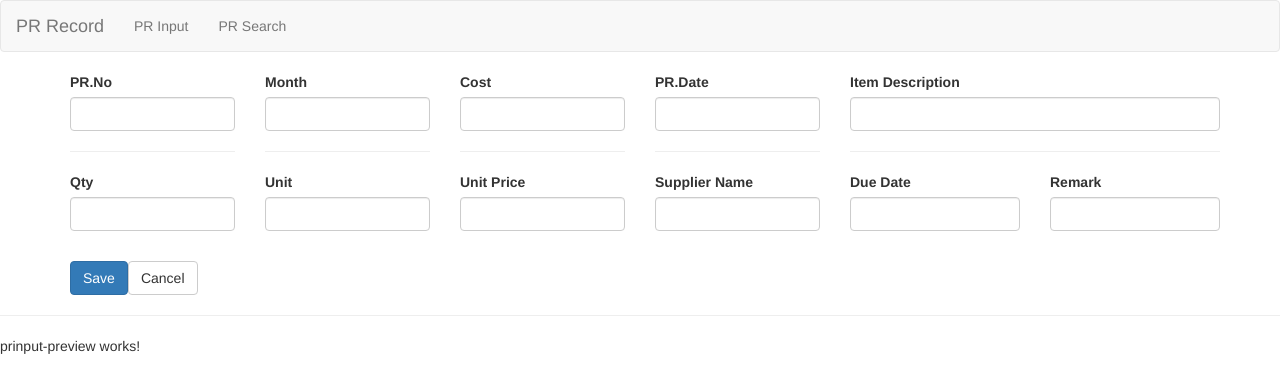
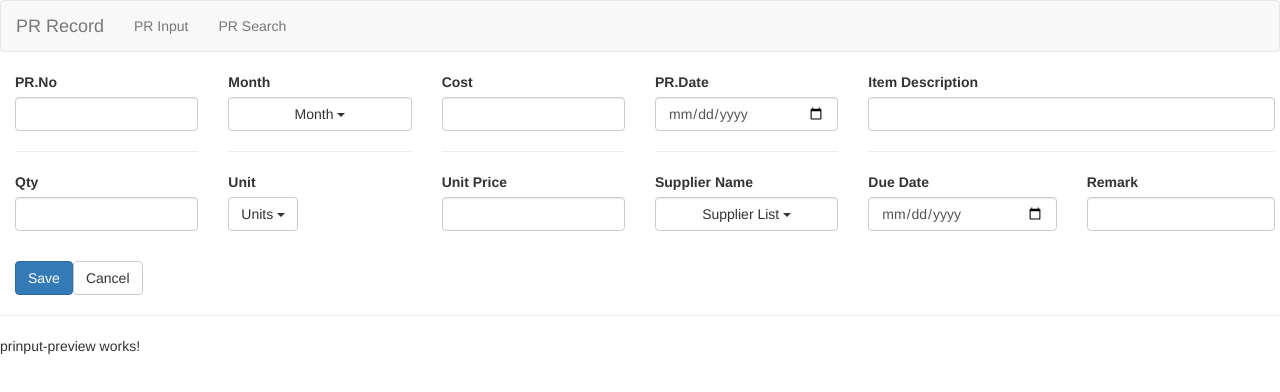
Before and after one commit to suwitsaengkaew/pr-record, an Angular app: page / in a window 1280 px wide. Shown: the top 392 px of the page. Built offline with nearby package versions, Linux system fonts and the light colour scheme.

Commit message:
2018-08-08

```diff
--- a/package.json
+++ b/package.json
@@ -23,6 +23,7 @@
     "@angular/router": "^5.2.0",
     "bootstrap": "^3.3.7",
     "core-js": "^2.4.1",
+    "jquery": "^1.12.4",
     "rxjs": "^5.5.6",
     "zone.js": "^0.8.19"
   },
--- a/src/app/app.component.html
+++ b/src/app/app.component.html
@@ -1,3 +1,3 @@
 <app-header (featureSelectedEmit)="onFeatureSelected($event)"></app-header>
-<app-prinput *ngIf="featureselect === 'prinput'"></app-prinput>
+<app-prinput (onSaveDataEmit)="onSaveprData($event)"*ngIf="featureselect === 'prinput'"></app-prinput>
 <app-prview *ngIf="featureselect !== 'prinput'"></app-prview>
--- a/src/app/app.component.ts
+++ b/src/app/app.component.ts
@@ -11,4 +11,8 @@ export class AppComponent {
     this.featureselect = event;
     console.log(event);
   }
+
+  onSaveprData(event: string) {
+    console.log(event);
+  }
 }
--- a/src/app/prinput/prinput.component.html
+++ b/src/app/prinput/prinput.component.html
@@ -1,4 +1,4 @@
-<div class="container">
+<div class="container-fluid">
   <form>
   <div class="row">
     <div class="col-xs-2 form-group">
@@ -6,28 +6,60 @@
       <input class="form-control" type="text" id="prno" tabindex="1">
       <hr>
       <label for="qty">Qty</label>
-      <input type="text" class="form-control" id="qty" tabindex="6">
+      <input type="number" class="form-control" id="qty" tabindex="6">
     </div>
     <div class="col-xs-2 form-group">
       <label for="currentmonth">Month</label>
-      <input class="form-control" type="text" id="currentmonth" tabindex="2">
+      <div class="dropdown">
+        <button class="form-control btn btn-default dropdown-toggle"
+        type="button" id="currentmonth"
+        data-toggle="dropdown" aria-haspopup="true"
+        aria-expanded="true" tabindex="2">{{ mon }} <span class="caret" style="text-align: right;"></span>
+      </button>
+      <ul class="dropdown-menu" aria-labelledby="currentmonth">
+        <li><a href="#" *ngFor="let month of months" (click)="mon = month.mon"
+          >{{ month.no }}). {{ month.mon }}</a></li>
+      </ul>
+      </div>
+      <!-- <input class="form-control" type="text" id="currentmonth" tabindex="2"> -->
       <hr>
       <label for="unit">Unit</label>
-      <input type="text" class="form-control" id="unit" tabindex="7">
+      <div class="dropdown">
+        <button class="from-control btn btn-default dropdown-toggle"
+        type="button" id="unit" data-toggle="dropdown" aria-haspopup="true"
+        aria-expanded="true" tabindex="7">
+          {{ unitprice }} <span class="caret"></span>
+        </button>
+        <ul class="dropdown-menu" aria-labelledby="unit">
+          <li><a href="#" *ngFor="let unit of units" (click)="unitprice = unit.unit">{{ unit.unit }}</a></li>
+        </ul>
+      </div>
+      <!-- <input type="text" class="form-control" id="unit" tabindex="7"> -->
     </div>
     <div class="col-xs-2 form-group">
       <label for="cost">Cost</label>
-      <input class="form-control" type="text" id="cost" tabindex="3">
+      <input class="form-control" type="text" id="cost" (input)="onCostKeyup($event)" tabindex="3" #Costinput>
       <hr>
       <label for="unitprice">Unit Price</label>
-      <input type="text" class="form-control" id="unitprice" tabindex="8">
+      <input type="number" class="form-control" id="unitprice" tabindex="8">
     </div>
     <div class="col-xs-2 form-group">
       <label for="prdate">PR.Date</label>
-      <input class="form-control" type="text" id="prdate" tabindex="4">
+      <input class="form-control" type="date" id="prdate" tabindex="4">
       <hr>
       <label for="supname">Supplier Name</label>
-      <input type="text" class="form-control" id="supname" tabindex="9">
+      <div class="dropdown">
+        <button class="form-control btn btn-default dropdown-toggle"
+        type="button" id="supname"
+        data-toggle="dropdown" aria-haspopup="true"
+        aria-expanded="true" tabindex="9">{{ sup }} <span class="caret"></span>
+      </button>
+      <ul class="dropdown-menu" aria-labelledby="supname">
+        <li><a href="#" *ngFor="let supplier of suppliers" (click)="sup = supplier.sp"
+          >{{ supplier.sp }}</a></li>
+      </ul>
+      </div>
+      <!-- <input type="text" class="form-control" id="supname" tabindex="9"> -->
     </div>
     <div class="row">
       <div class="col-xs-4 form-group">
@@ -37,7 +69,7 @@
         <div class="row">
           <div class="col-xs-6 form-group">
             <label for="duedate">Due Date</label>
-            <input type="text" class="form-control" id="duedate" tabindex="10">
+            <input type="date" class="form-control" id="duedate" tabindex="10">
           </div>
           <div class="col-xs-6 form-group">
             <label for="remark">Remark</label>
@@ -49,7 +81,7 @@
   </div>
   <div class="row">
     <div class="col-xs-12">
-      <button class="btn btn-primary" type="submit" (click)="itemAdded()">Save</button>
+      <button class="btn btn-primary" type="submit" (click)="itemAdded(mon)">Save</button>
       <button class="btn btn-default">Cancel</button>
     </div>
   </div>
--- a/src/app/prinput/prinput.component.ts
+++ b/src/app/prinput/prinput.component.ts
@@ -1,4 +1,6 @@
-import { Component, OnInit } from '@angular/core';
+import { Component, OnInit, EventEmitter, Output } from '@angular/core';
+import { Months, Suppliers, Units, GLs } from '../shared/templete.model';
+
 
 @Component({
   selector: 'app-prinput',
@@ -6,13 +8,36 @@ import { Component, OnInit } from '@angular/core';
   styleUrls: ['./prinput.component.css']
 })
 export class PrinputComponent implements OnInit {
+// tslint:disable-next-line:no-output-on-prefix
+@Output() onSaveDataEmit = new EventEmitter<string>();
 
-  constructor() { }
+
+  months = Months;
+  suppliers = Suppliers;
+  units = Units;
+  glCost = GLs;
+  mon = '';
+  sup = '';
+  unitprice = '';
+
+
+  constructor() {
+    this.mon = 'Month';
+    this.sup = 'Supplier List';
+    this.unitprice = 'Units';
+  }
 
   ngOnInit() {
   }
 
-  itemAdded() {
-    console.log('Item Added');
+  itemAdded(prdata: string) {
+    this.onSaveDataEmit.emit(prdata);
+    // console.log('Item Added');
+    // console.log(this.mon);
   }
+
+  onCostKeyup(event: Event) {
+    console.log((<HTMLInputElement>event.target).value);
+  }
+
 }
--- /dev/null
+++ b/src/app/shared/templete.model.ts
@@ -0,0 +1,62 @@
+import { MonthModel, GLCostModel, UnitsModel, SuppliersModel } from './pr.model';
+
+export const Months: MonthModel[] = [
+    { no: '01', mon: 'January' },
+    { no: '02', mon: 'February'},
+    { no: '03', mon: 'March' },
+    { no: '04', mon: 'April' },
+    { no: '05', mon: 'May' },
+    { no: '06', mon: 'June' },
+    { no: '07', mon: 'July' },
+    { no: '08', mon: 'August' },
+    { no: '09', mon: 'September' },
+    { no: '10', mon: 'October' },
+    { no: '11', mon: 'November' },
+    { no: '12', mon: 'December' }
+];
+
+export const GLs: GLCostModel[] = [
+    { gl: '5450354' },
+    { gl: '5551350' },
+    { gl: '5551351' },
+    { gl: '8410340' },
+    { gl: '8410350' },
+    { gl: '8440300' },
+    { gl: '8440310' },
+];
+
+export const Units: UnitsModel[] = [
+    { unit: 'BOX' },
+    { unit: 'ROLL' },
+    { unit: 'EA' },
+    { unit: 'PACK' },
+    { unit: 'PCS' },
+    { unit: 'SET' },
+];
+
+export const Suppliers: SuppliersModel[] = [
+    { sp: 'Accept Tech' },
+    { sp: 'Advance IT' },
+    { sp: 'B&M' },
+    { sp: 'BT Connect' },
+    { sp: 'Catalog System' },
+    { sp: 'CCM System' },
+    { sp: 'EAC Eastern Air' },
+    { sp: 'First Telecom System' },
+    { sp: 'Fujitsu Thailand' },
+    { sp: 'Inter Supply' },
+    { sp: 'Jenbunjob' },
+    { sp: 'Keyence' },
+    { sp: 'Kranes' },
+    { sp: 'N.P. Doulas' },
+    { sp: 'Nitto' },
+    { sp: 'Phumthai Comsys' },
+    { sp: 'Planet' },
+    { sp: 'Precision Tools Service' },
+    { sp: 'Purchase' },
+    { sp: 'Radio Meter' },
+    { sp: 'Rent Thailand' },
+    { sp: 'RNS' },
+    { sp: 'Star Electric Service' },
+    { sp: 'TT Network' },
+];
```
Also changed, not shown: src/app/shared/pr.model.ts (added, +24 -0 lines), .angular-cli.json.
